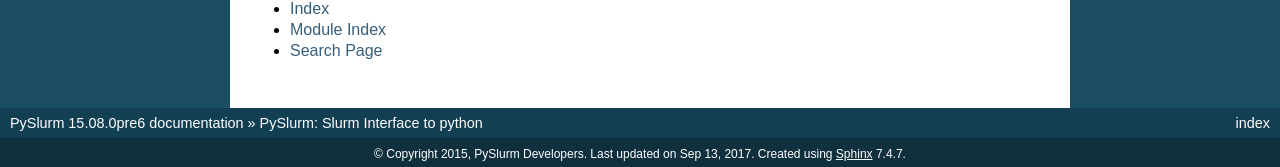
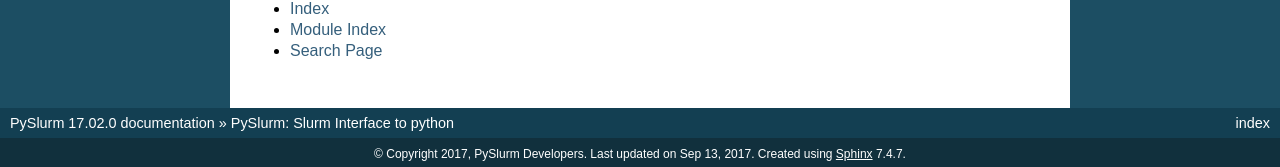
Before and after one commit to PySlurm/pyslurm, a Sphinx documentation site: the page built from doc/source/index.rst, in a window 1280 px wide and 900 px high, scrolled down 1590 px. Shown: the part 730-897 px from the top of the window. Built offline with Sphinx 7.4.7, drawn with Linux system fonts in a browser that asks for light colours; some of the changed lines change nothing that is shown; some of the changed text lies outside the part shown.

Commit message:
Updated Sphinx config

```diff
--- a/doc/source/conf.py
+++ b/doc/source/conf.py
@@ -11,7 +11,9 @@
 # All configuration values have a default; values that are commented out
 # serve to show the default.
 
-import sys, os
+import sys
+import os
+from datetime import datetime
 
 # If extensions (or modules to document with autodoc) are in another directory,
 # add these directories to sys.path here. If the directory is relative to the
@@ -25,7 +27,14 @@
 
 # Add any Sphinx extension module names here, as strings. They can be extensions
 # coming with Sphinx (named 'sphinx.ext.*') or your custom ones.
-extensions = ['sphinx.ext.autodoc', 'sphinx.ext.autosummary','sphinx.ext.doctest', 'sphinx.ext.intersphinx', 'sphinx.ext.todo']
+extensions = [
+    'sphinx.ext.autodoc',
+    'sphinx.ext.autosummary',
+    'sphinx.ext.doctest',
+    'sphinx.ext.todo',
+    'sphinx.ext.intersphinx',
+    'sphinx.ext.githubpages'
+]
 
 # Add any paths that contain templates here, relative to this directory.
 templates_path = ['_templates']
@@ -40,17 +49,17 @@
 master_doc = 'index'
 
 # General information about the project.
-project = u'PySlurm'
-copyright = u'2015, PySlurm Developers'
+project = 'PySlurm'
+copyright = '%s, PySlurm Developers' % datetime.now().year
 
 # The version info for the project you're documenting, acts as replacement for
 # |version| and |release|, also used in various other places throughout the
 # built documents.
 #
 # The short X.Y version.
-version = '15.08'
+version = '17.02'
 # The full version, including alpha/beta/rc tags.
-release = '15.08.0pre6'
+release = '17.02.0'
 
 # The language for content autogenerated by Sphinx. Refer to documentation
 # for a list of supported languages.
@@ -178,8 +187,8 @@
 # Grouping the document tree into LaTeX files. List of tuples
 # (source start file, target name, title, author, documentclass [howto/manual]).
 latex_documents = [
-  ('index', 'PySlurm.tex', u'PySlurm Documentation',
-   u'Mark Roberts, Stephan Gorget', 'manual'),
+  ('index', 'PySlurm.tex', 'PySlurm Documentation',
+   'Mark Roberts, Giovanni Torres', 'manual'),
 ]
 
 # The name of an image file (relative to this directory) to place at the top of
@@ -211,8 +220,8 @@
 # One entry per manual page. List of tuples
 # (source start file, name, description, authors, manual section).
 man_pages = [
-    ('index', 'pyslurm', u'PySlurm Documentation',
-     [u'Mark Roberts, Stephan Gorget'], 1)
+    ('index', 'pyslurm', 'PySlurm Documentation',
+     ['Mark Roberts, Giovanni Torres'], 1)
 ]
 
 
--- a/doc/source/index.rst
+++ b/doc/source/index.rst
@@ -6,7 +6,7 @@
 PySlurm: Slurm Interface to python
 ===================================
 
-:Authors: Mark Roberts, Stephan Gorget
+:Authors: Mark Roberts, Giovanni Torres
 :Date: |today|
 :Version: |version|
 
```
